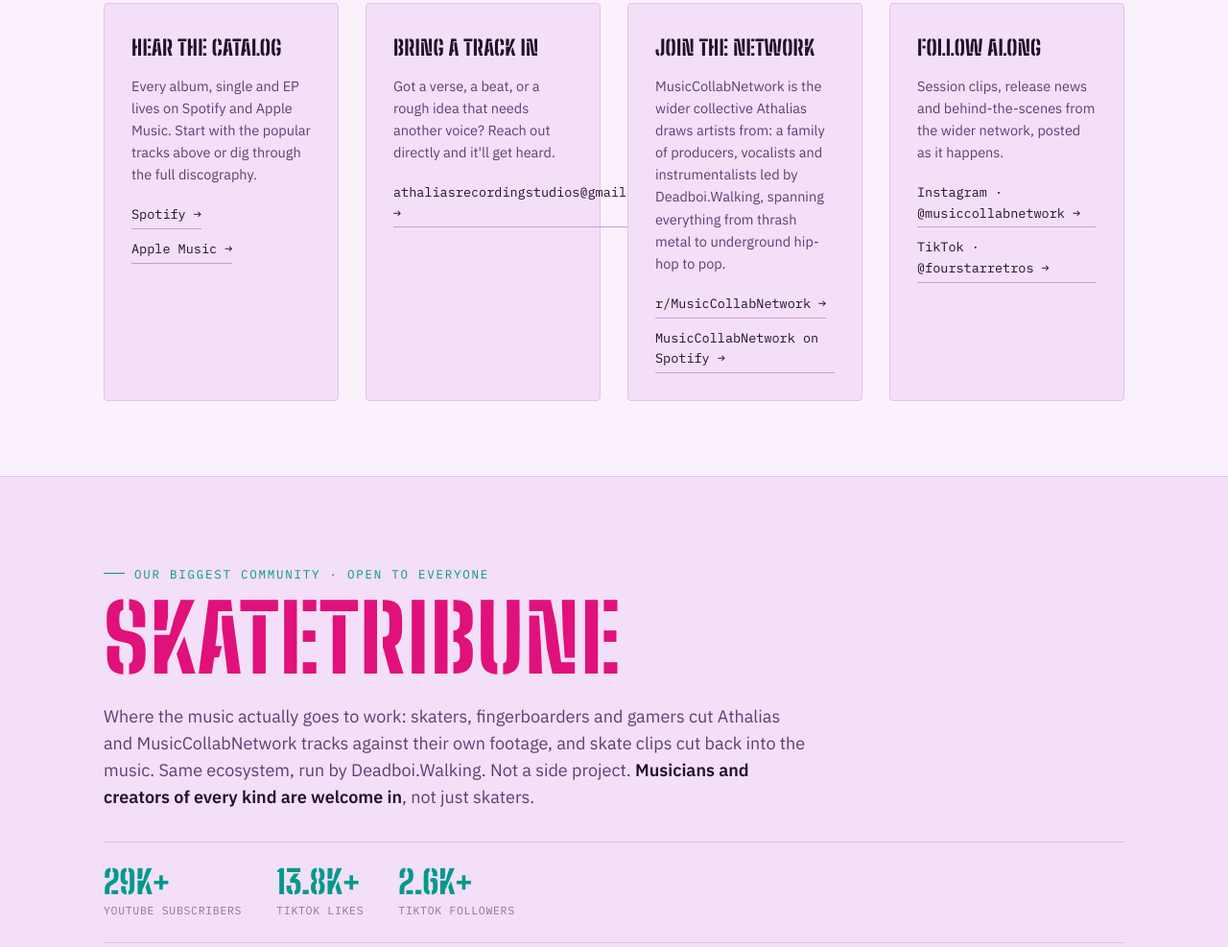
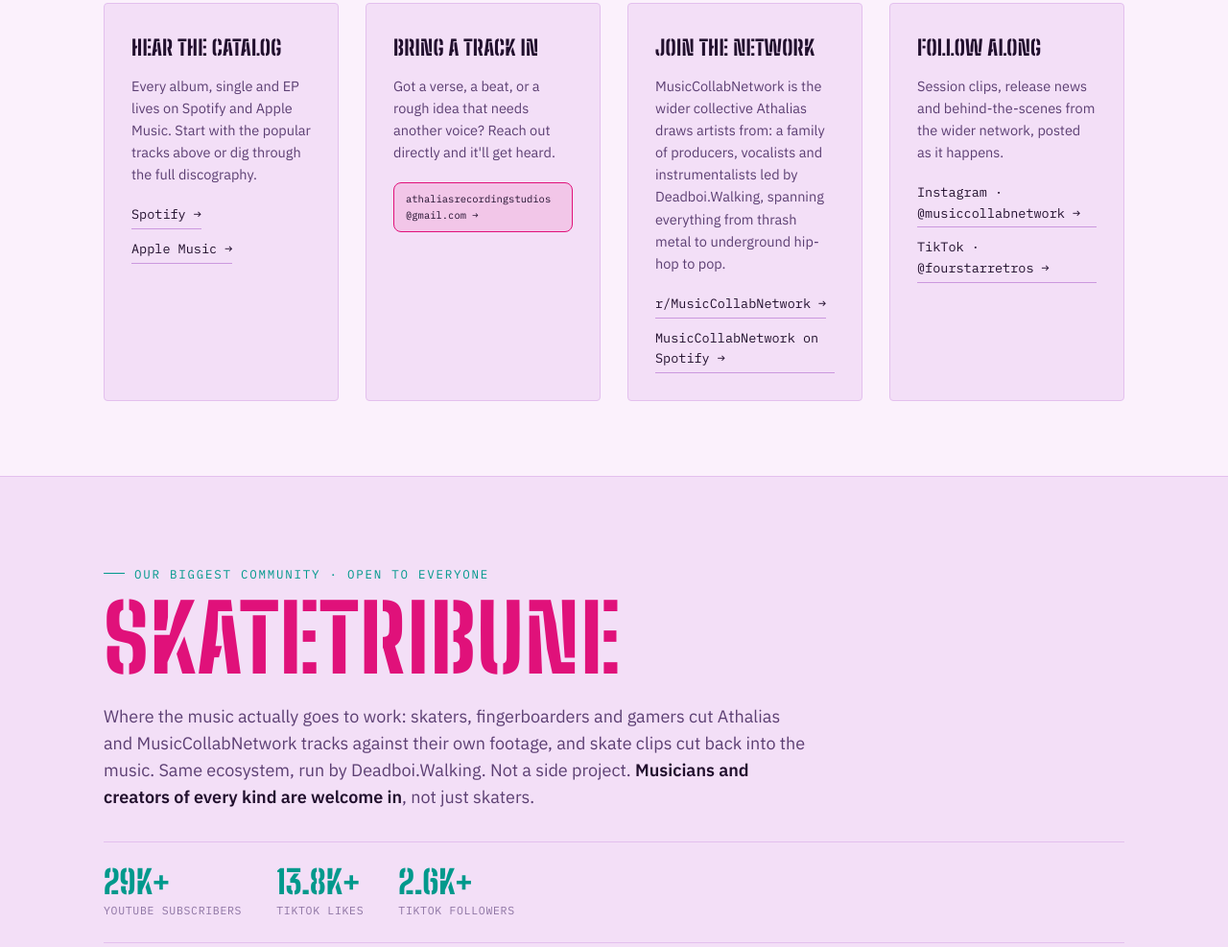
Before and after one commit to AthaliasStudios/athalias-studios-website, a plain HTML site: page index.html in a window 1280 px wide. Shown: the part 3610-4597 px from the top of the page at 96% size. Drawn offline with Linux system fonts and the light colour scheme.

Commit message:
Fit email address inside Bring a track in card

```diff
--- a/index.html
+++ b/index.html
@@ -652,6 +652,19 @@
     transition: border-color 0.15s ease, color 0.15s ease;
   }
   .connect-link:hover { color: var(--accent); border-color: var(--accent); }
+  .connect-email {
+    display: inline-block;
+    max-width: 100%;
+    box-sizing: border-box;
+    font-size: 10.5px;
+    line-height: 1.6;
+    padding: 8px 12px;
+    border: 1px solid var(--accent);
+    border-radius: 8px;
+    background: color-mix(in srgb, var(--accent) 12%, transparent);
+    overflow-wrap: anywhere;
+  }
+  .connect-email:hover { background: color-mix(in srgb, var(--accent) 22%, transparent); }
   .connect-links { display: flex; flex-direction: column; gap: 10px; align-items: flex-start; }
   .connect-card-feature { grid-column: 1 / -1; }
   .connect-card-feature > p { max-width: 62ch; }
@@ -941,7 +954,7 @@
       <div class="connect-card">
         <h3>Bring a track in</h3>
         <p>Got a verse, a beat, or a rough idea that needs another voice? Reach out directly and it'll get heard.</p>
-        <a class="connect-link" href="mailto:athaliasrecordingstudios@gmail.com">athaliasrecordingstudios@gmail.com →</a>
+        <a class="connect-link connect-email" href="mailto:athaliasrecordingstudios@gmail.com">athaliasrecordingstudios<wbr>@gmail.com →</a>
       </div>
       <div class="connect-card">
         <h3>Join the network</h3>
```
